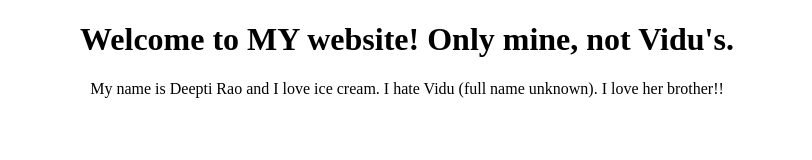
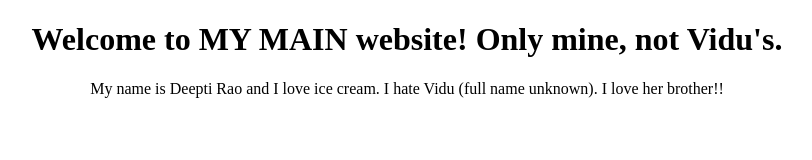
Before and after one commit to onigiri-ii/onigiri-ii.github.com, a plain HTML site: page index.html in a window 1280 px wide. Shown: the whole page, without its empty margins (233-1045 px from the left). Drawn offline with Linux system fonts and the light colour scheme.

Commit message:
Update index.html

```diff
--- a/index.html
+++ b/index.html
@@ -3,7 +3,7 @@
 <body>
 
 <center>
-<h1> Welcome to MY website! Only mine, not Vidu's. </h1>
+<h1> Welcome to MY MAIN website! Only mine, not Vidu's. </h1>
 <p>My name is Deepti Rao and I love ice cream. I hate Vidu (full name unknown). I love her brother!!</p>
 </center>
 
```
